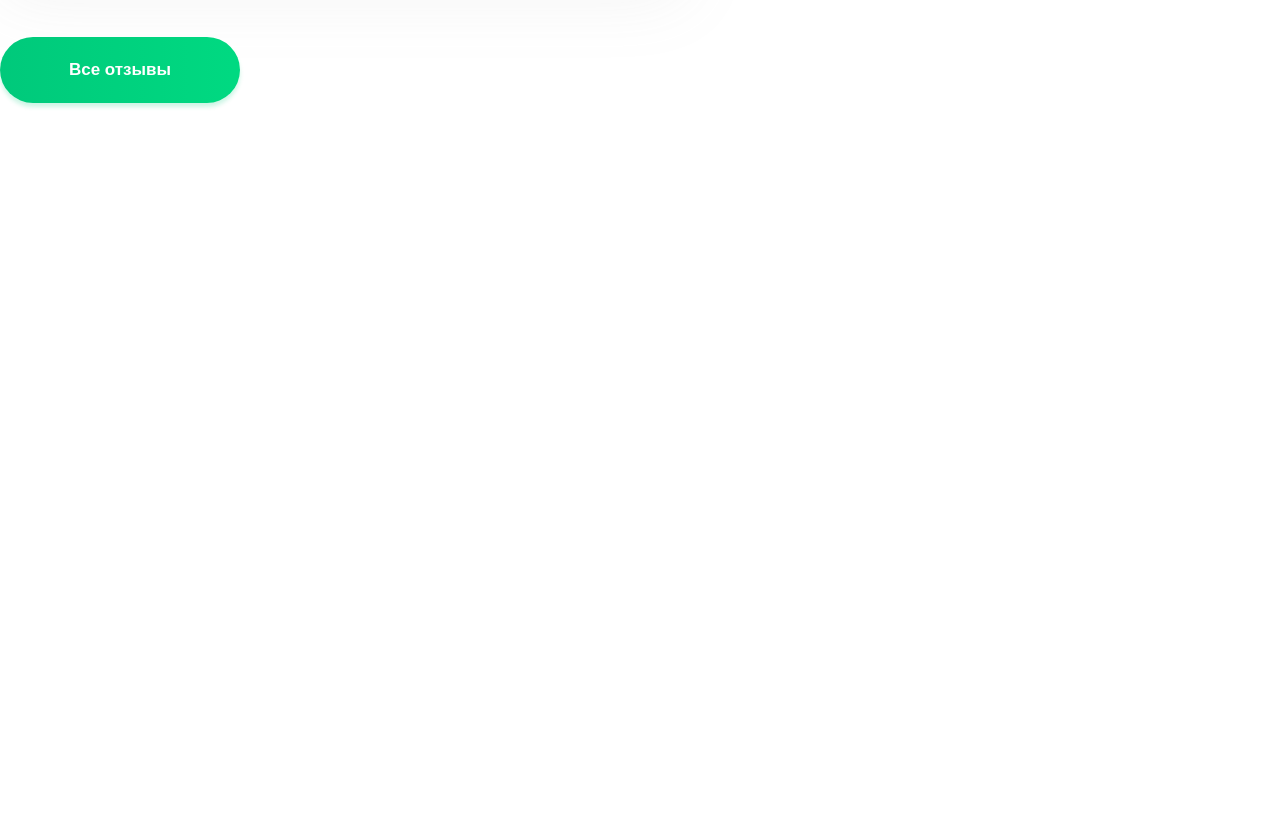
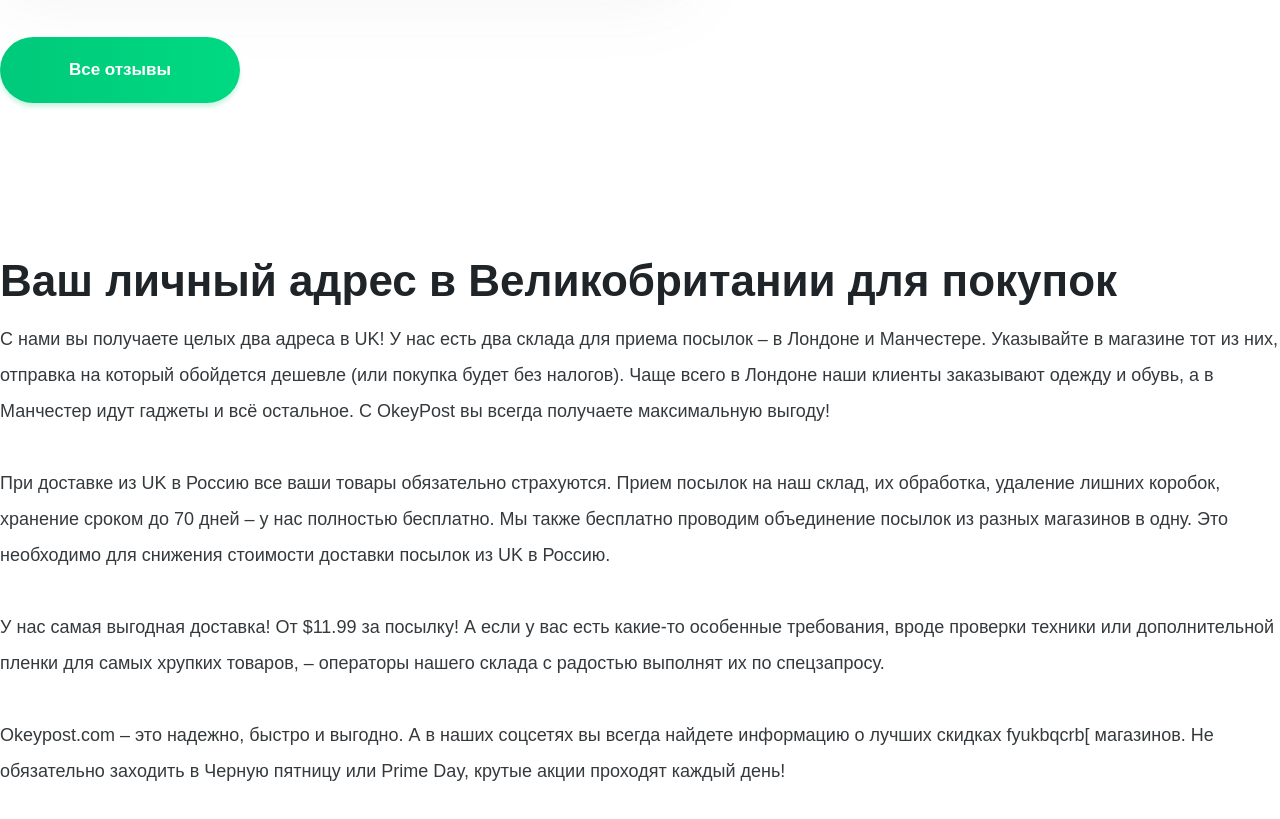
Before and after one commit to Nasrddinovvv1508/3-oy-4-dars-uy-ishi-1-, a plain HTML site: page index.html in a window 1280 px wide. Shown: the part 7716-8535 px from the top of the page. Before the commit the page ends 7969 px from the top, so only its background shows below. Drawn offline with Linux system fonts and the light colour scheme; files whose address does not match are found by name.

Commit message:
UK purchses

```diff
--- a/index.html
+++ b/index.html
@@ -543,5 +543,22 @@
         <button>Все отзывы</button>
         </section>
 
+        <!-- UK purchases section -->
+        <section class="container UK_purchases">
+            <h2>
+                Ваш личный адрес в Великобритании  для покупок
+            </h2>
+
+            <p>
+                С нами вы получаете целых два адреса в UK! У нас есть два склада для приема посылок – в Лондоне и Манчестере. Указывайте в магазине тот из них, отправка на который обойдется дешевле (или покупка будет без налогов). Чаще всего в Лондоне наши клиенты заказывают одежду и обувь, а в Манчестер идут гаджеты и всё остальное. С OkeyPost вы всегда получаете максимальную выгоду! <br><br>
+
+                При доставке из UK в Россию все ваши товары обязательно страхуются. Прием посылок на наш склад, их обработка, удаление лишних коробок, хранение сроком до 70 дней – у нас полностью бесплатно. Мы также бесплатно проводим объединение посылок из разных магазинов в одну. Это необходимо для снижения стоимости доставки посылок из UK в Россию. <br><br>
+
+                У нас самая выгодная доставка! От $11.99 за посылку! А если у вас есть какие-то особенные требования, вроде проверки техники или дополнительной пленки для самых хрупких товаров, – операторы нашего склада с радостью выполнят их по спецзапросу. <br><br>
+
+                Okeypost.com – это надежно, быстро и выгодно. А в наших соцсетях вы всегда найдете информацию о лучших скидках fyukbqcrb[ магазинов. Не обязательно заходить в Черную пятницу или Prime Day, крутые акции проходят каждый день!
+            </p>
+        </section>
+
 </body>
 </html>
--- a/styles/style.css
+++ b/styles/style.css
@@ -1024,3 +1024,26 @@
     font-weight: 700;
     line-height: 18px; /* 105.882% */
 }
+
+     /* UK purchases section  */
+.UK_purchases {
+    margin-bottom: 150px;
+}
+
+.UK_purchases h2 {
+    color: var(--1, #1F2428);
+    font-size: 44px;
+    font-style: normal;
+    font-weight: 800;
+    line-height: 56px;
+}
+
+.UK_purchases p {
+    color: var(--1, #1F2428);
+    font-size: 18px;
+    font-style: normal;
+    font-weight: 300;
+    line-height: 36px; /* 200% */
+    opacity: 0.9;
+    margin-top: 12px;
+}
```
